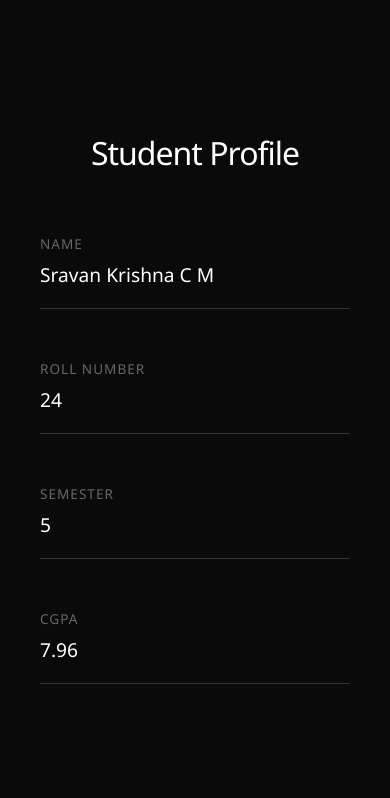
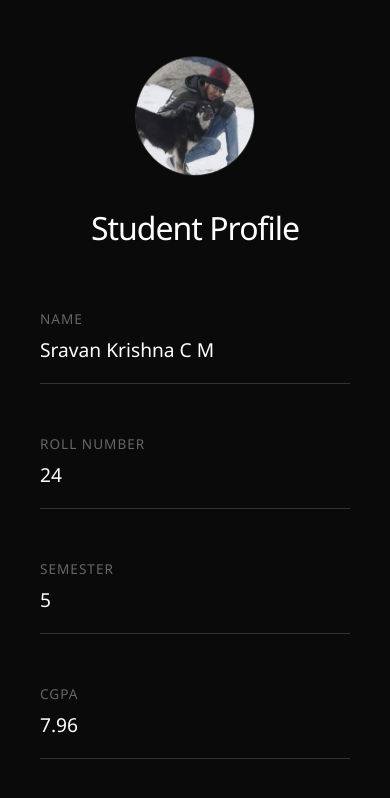
Before and after one commit to sravan1946/int331, a plain HTML site: page index.html in a window 390 px wide. Drawn offline with Linux system fonts and the light colour scheme.

Commit message:
add my picture

```diff
--- a/index.html
+++ b/index.html
@@ -39,6 +39,18 @@
                 opacity: 1;
                 transform: translateY(0);
             }
+        }
+
+        .profile-image {
+            width: 150px;
+            height: 150px;
+            object-fit: cover;
+            margin: 0 auto 30px;
+            display: block;
+            opacity: 0;
+            animation: fadeIn 0.6s ease-in 0.2s forwards;
+            border-radius: 50%;
+            border: 1px solid #333333;
         }
 
         h1 {
@@ -123,6 +135,11 @@
                 padding: 30px 20px;
             }
 
+            .profile-image {
+                width: 120px;
+                height: 120px;
+            }
+
             h1 {
                 font-size: 2em;
             }
@@ -135,6 +152,7 @@
 </head>
 <body>
     <div class="container">
+        <img src="mypic.jpg" alt="Profile Picture" class="profile-image">
         <h1>Student Profile</h1>
 
         <div class="info-card">
```
Also changed, not shown: mypic.jpg (added).
